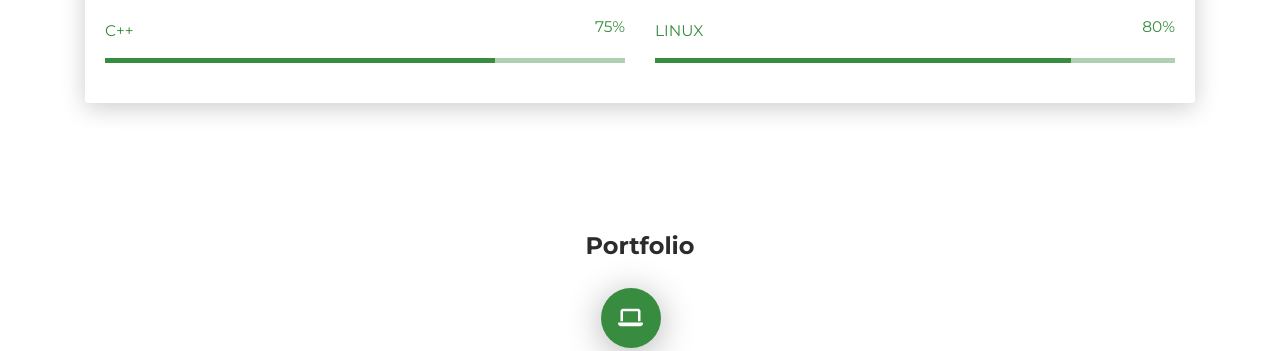
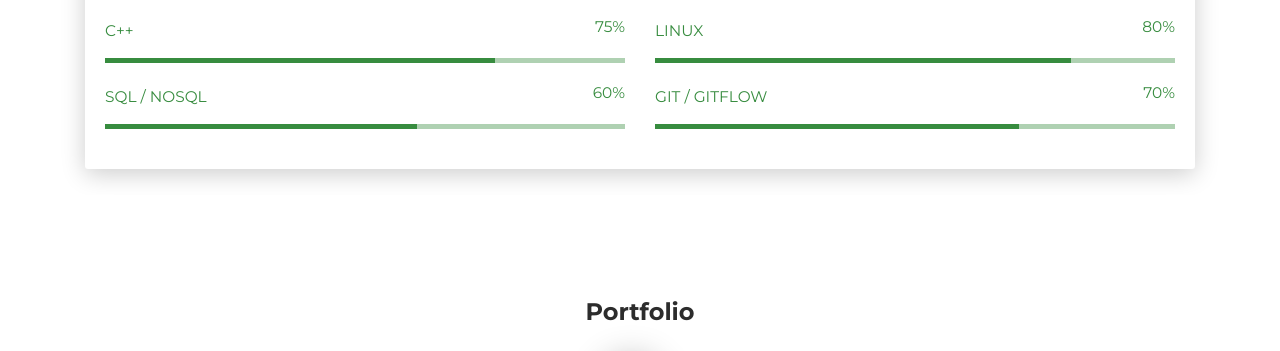
Before and after one commit to kratzx/Curriculum, a plain HTML site: page index.html in a window 1280 px wide. Shown: the part 1530-1881 px from the top of the page. Drawn offline with Linux system fonts and the light colour scheme.

Commit message:
Update professional skills

```diff
--- a/index.html
+++ b/index.html
@@ -189,6 +189,22 @@
             <div class="progress-container progress-primary"><span class="progress-badge">Linux</span>
               <div class="progress">
                 <div class="progress-bar progress-bar-primary" data-aos="progress-full" data-aos-offset="10" data-aos-duration="2000" role="progressbar" aria-valuenow="60" aria-valuemin="0" aria-valuemax="100" style="width: 80%;"></div><span class="progress-value">80%</span>
+              </div>
+            </div>
+          </div>
+        </div>
+        <div class="row">
+          <div class="col-md-6">
+            <div class="progress-container progress-primary"><span class="progress-badge">SQL / noSQL</span>
+              <div class="progress">
+                <div class="progress-bar progress-bar-primary" data-aos="progress-full" data-aos-offset="10" data-aos-duration="2000" role="progressbar" aria-valuenow="60" aria-valuemin="0" aria-valuemax="100" style="width: 60%;"></div><span class="progress-value">60%</span>
+              </div>
+            </div>
+          </div>
+          <div class="col-md-6">
+            <div class="progress-container progress-primary"><span class="progress-badge">Git / Gitflow</span>
+              <div class="progress">
+                <div class="progress-bar progress-bar-primary" data-aos="progress-full" data-aos-offset="10" data-aos-duration="2000" role="progressbar" aria-valuenow="60" aria-valuemin="0" aria-valuemax="100" style="width: 70%;"></div><span class="progress-value">70%</span>
               </div>
             </div>
           </div>
```
Also changed, not shown: images/reference-image-1.jpg (deleted), images/reference-image-2.jpg (deleted), images/reference-image-3.jpg (deleted).
